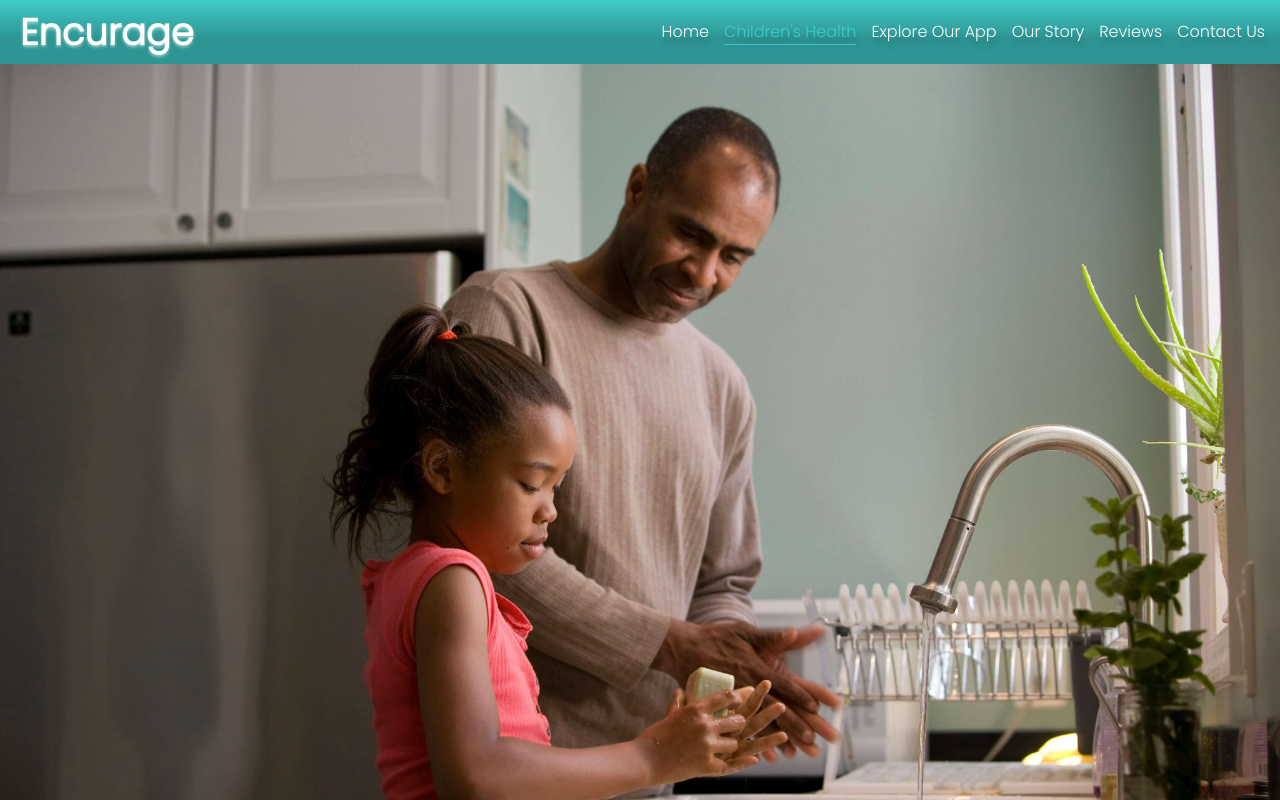
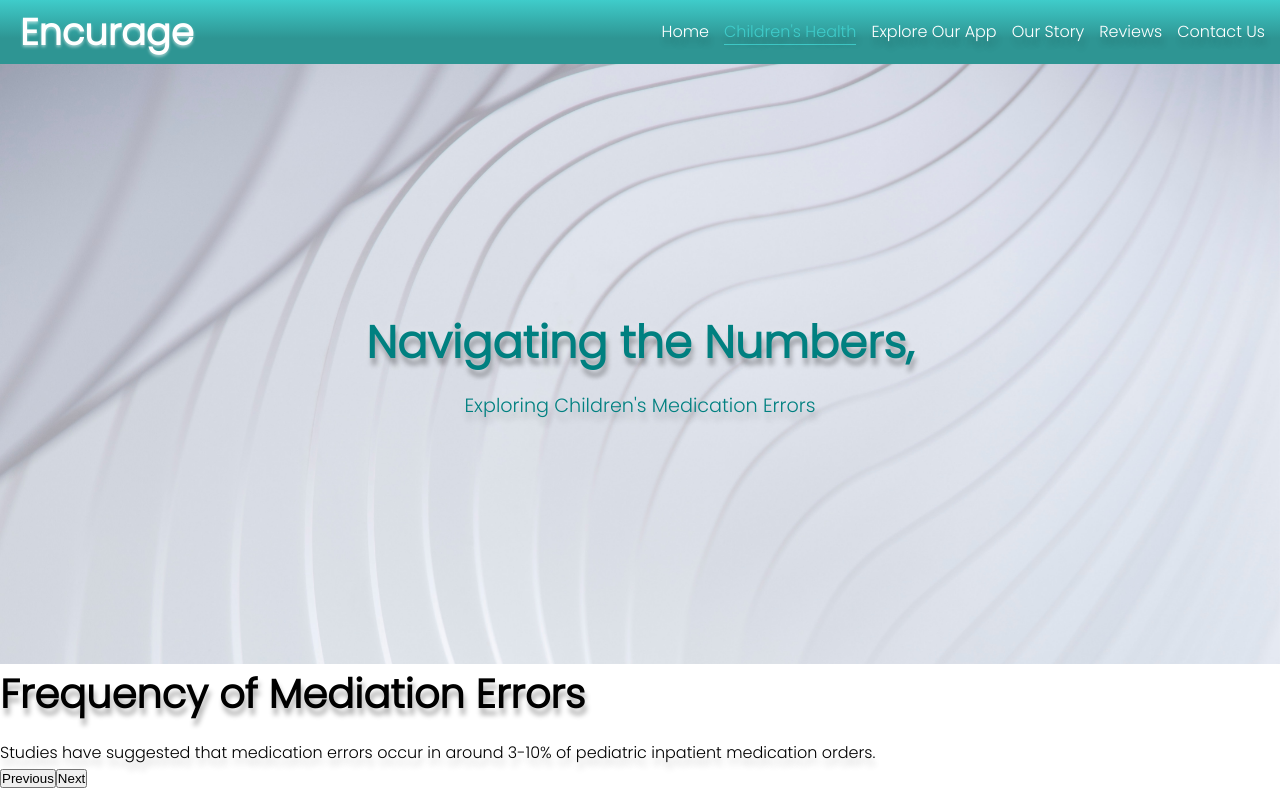
Before and after one commit to EncurageApp/encurageWeb, a React (Create React App) app: page /ChildrenHealth in a window 1280 px wide. Shown: the top 800 px of the page. Built offline with nearby package versions, Linux system fonts and the light colour scheme.

Commit message:
work with parallaz scrolling

```diff
--- a/package.json
+++ b/package.json
@@ -19,6 +19,7 @@
     "react-headroom": "^3.2.1",
     "react-mobile-app-button": "^1.2.17",
     "react-mobile-store-button": "^0.0.6",
+    "react-parallax": "^3.5.1",
     "react-router-dom": "^6.16.0",
     "react-scripts": "5.0.1",
     "react-transition-group": "^4.4.5",
--- a/src/components/SocialMediaIcons.jsx
+++ b/src/components/SocialMediaIcons.jsx
@@ -9,13 +9,13 @@ import {
 import "../css/NavBars.css";
 
 export const SocialMediaIcons = () => {
-  const [iconSize, setIconSize] = useState("l");
+  const [iconSize, setIconSize] = useState("lg");
 
   const updateIconSize = () => {
     if (window.innerWidth > 1100) {
       setIconSize("xl");
     } else {
-      setIconSize("l");
+      setIconSize("lg");
     }
   };
 
--- a/src/css/ChildrenHealth.css
+++ b/src/css/ChildrenHealth.css
@@ -1,4 +1,14 @@
 @import "./Root.css";
+
+.health-page p {
+  text-shadow: 2px 8px 6px rgba(0, 0, 0, 0.2),
+    0px -5px 35px rgba(255, 255, 255, 0.3);
+}
+
+.health-page h2 {
+  text-shadow: 2px 7px 5px rgba(0, 0, 0, 0.3),
+    0px 0.1px 10px rgba(255, 255, 255, 0.3);
+}
 
 /*
 =================================================
@@ -6,9 +16,30 @@ Hero
 =================================================
 */
 
-.ch-hero img {
-  object-fit: cover;
-  display: block;
-  width: 100%;
+.health-page {
+  min-height: 200vh;
+}
+
+.ch-intro {
+  height: 75vh;
+}
+
+.ch-intro-text {
+  margin: 0 auto;
   height: 100%;
+  display: flex;
+  flex-direction: column;
+  justify-content: center;
+  align-items: center;
+  text-align: center;
+  color: var(--primaryOne);
 }
+
+.ch-intro-text h2 {
+  border: none;
+  font-size: 2.8rem;
+}
+
+.ch-intro-text p {
+  font-size: 1.2rem;
+}
--- a/src/pages/ChildrenHealth.jsx
+++ b/src/pages/ChildrenHealth.jsx
@@ -1,17 +1,20 @@
 import React from "react";
-import WashHands from "../imgs/kidwashinghand.jpg";
-import { HealthSlider } from "../components/HealthSlilder";
+import SilverLines from "../imgs/colorsmoke2.jpg";
+import { HealthSlider } from "../components/HealthSlider";
+import { Parallax } from "react-parallax";
 
 export const ChildrenHealth = () => {
   return (
     <main className="health-page">
       <section className="ch-hero">
-        <div>
-          <img
-            src={WashHands}
-            alt="father and daughter washing hands in kitchen"
-          />
-        </div>
+        <Parallax strength={500} bgImage={SilverLines}>
+          <div className="ch-intro">
+            <div className="ch-intro-text">
+              <h2>Navigating the Numbers,</h2>
+              <p>Exploring Children's Medication Errors</p>
+            </div>
+          </div>
+        </Parallax>
       </section>
 
       <section className="ch-slider-container">
```
Also changed, not shown: src/components/HealthSlider.jsx (renamed from src/components/HealthSlilder.jsx), 1 other file (tests, documents, lock files or other folders).
